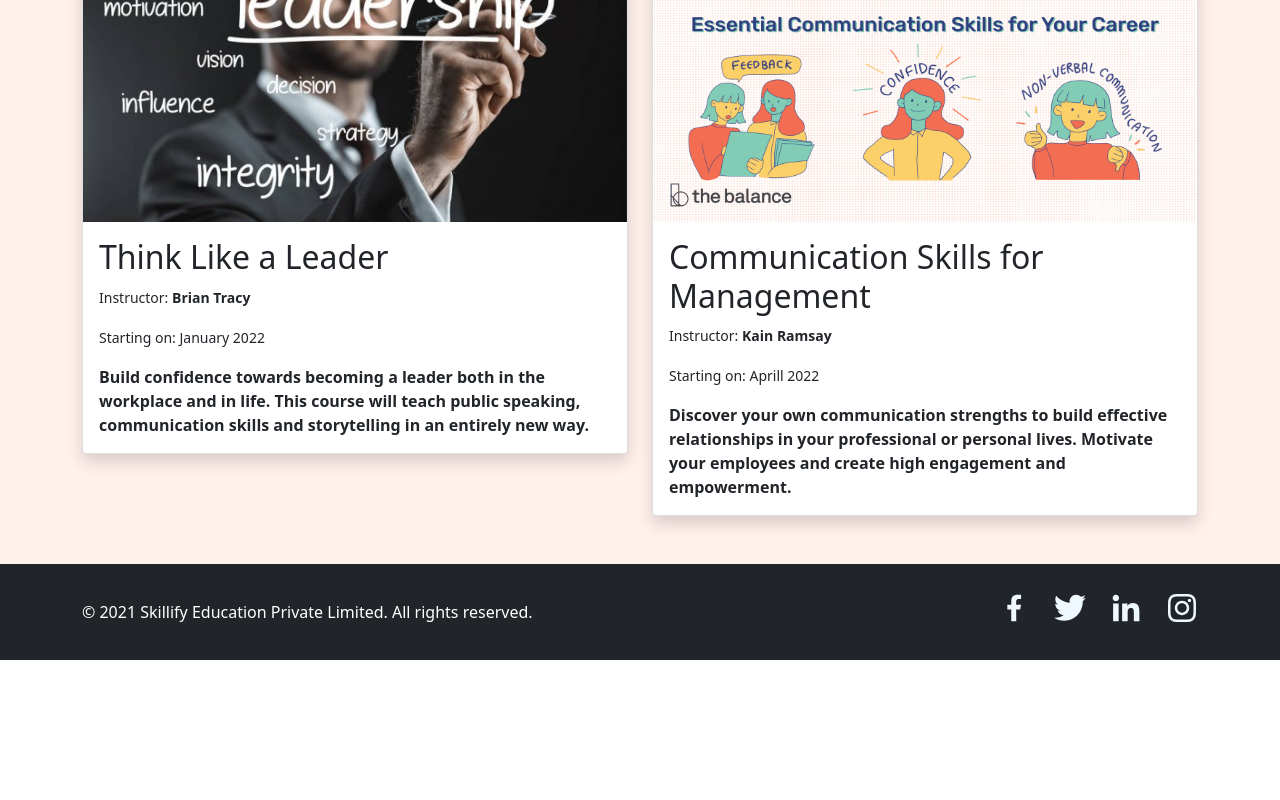
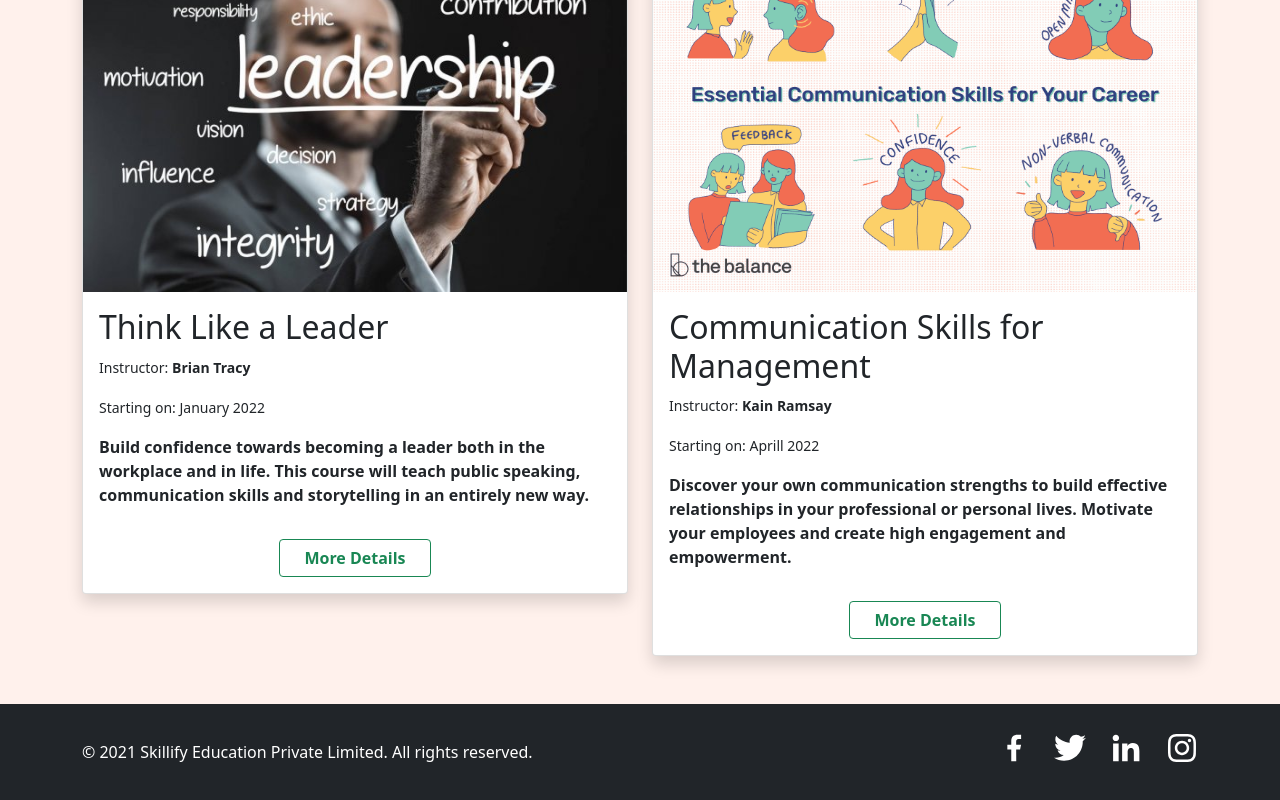
Before and after one commit to monirul-fahad/educational-app, a React (Create React App) app: page / in a window 1280 px wide. Shown: the part 1703-2503 px from the top of the page. Before the commit the page ends 2363 px from the top, so only its background shows below. Built offline with nearby package versions, Linux system fonts and the light colour scheme.

Commit message:
changed agian

```diff
--- a/src/components/Course/Course.js
+++ b/src/components/Course/Course.js
@@ -5,7 +5,7 @@ const Course = (props) => {
     props.course;
   return (
     <div className="col">
-      <div className="card h-100 card-bg">
+      <div className="card h-100 shadow ">
         <img src={img} className="card-img-top img-size" alt="..." />
         <div className="card-body">
           <h4 className="card-title text-center fw-bold">{courseName}</h4>
--- a/src/components/Footer/Footer.css
+++ b/src/components/Footer/Footer.css
@@ -4,13 +4,12 @@
   justify-content: space-between;
 }
 
-li {
+.li {
   font-size: 2em;
-  color: aliceblue;
 }
 
-a {
-  color: aliceblue !important;
+.a {
+  color: white !important;
 }
 
 a:hover {
--- a/src/components/Footer/Footer.js
+++ b/src/components/Footer/Footer.js
@@ -10,24 +10,24 @@ const Footer = () => {
           &copy; 2021 Skillify Education Private Limited. All rights reserved.
         </p>
         <div>
-          <ul className="list-unstyled footer-icon d-flex gap-4">
-            <li>
-              <a href="/" target="_blank">
+          <ul className="list-unstyled d-flex gap-4">
+            <li className="li">
+              <a className="a" href="/" target="_blank">
                 <GrFacebookOption />{" "}
               </a>
             </li>
-            <li>
-              <a href="/" target="_blank">
+            <li className="li">
+              <a className="a" href="/" target="_blank">
                 <GrTwitter />{" "}
               </a>
             </li>
-            <li>
-              <a href="/" target="_blank">
+            <li className="li">
+              <a className="a" href="/" target="_blank">
                 <GrLinkedinOption />{" "}
               </a>
             </li>
-            <li>
-              <a href="/" target="_blank">
+            <li className="li">
+              <a className="a" href="/" target="_blank">
                 <FaInstagram />{" "}
               </a>
             </li>
--- a/src/components/HomeDetails/HomeDetails.js
+++ b/src/components/HomeDetails/HomeDetails.js
@@ -1,4 +1,6 @@
 import React from "react";
+import { Button } from "react-bootstrap";
+
 import "./HomeDetails.css";
 const HomeDetails = (props) => {
   const { courseName, instructor, img, decrip, published } = props.card;
@@ -18,6 +20,9 @@ const HomeDetails = (props) => {
           </p>
           <p class="card-text fw-bold">{decrip}</p>
         </div>
+        <div className="mx-auto my-3">
+          <Button variant="outline-success fw-bold px-4">More Details</Button>
+        </div>
       </div>
     </div>
   );
```
